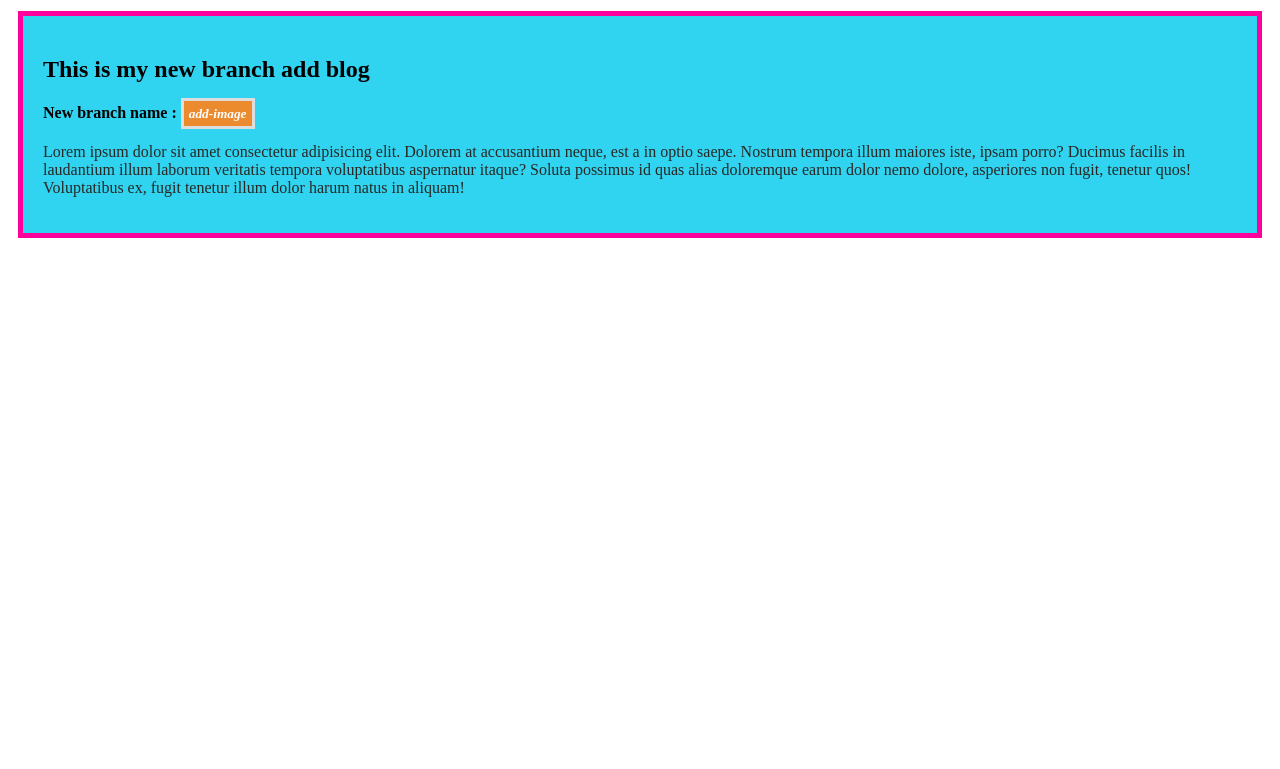
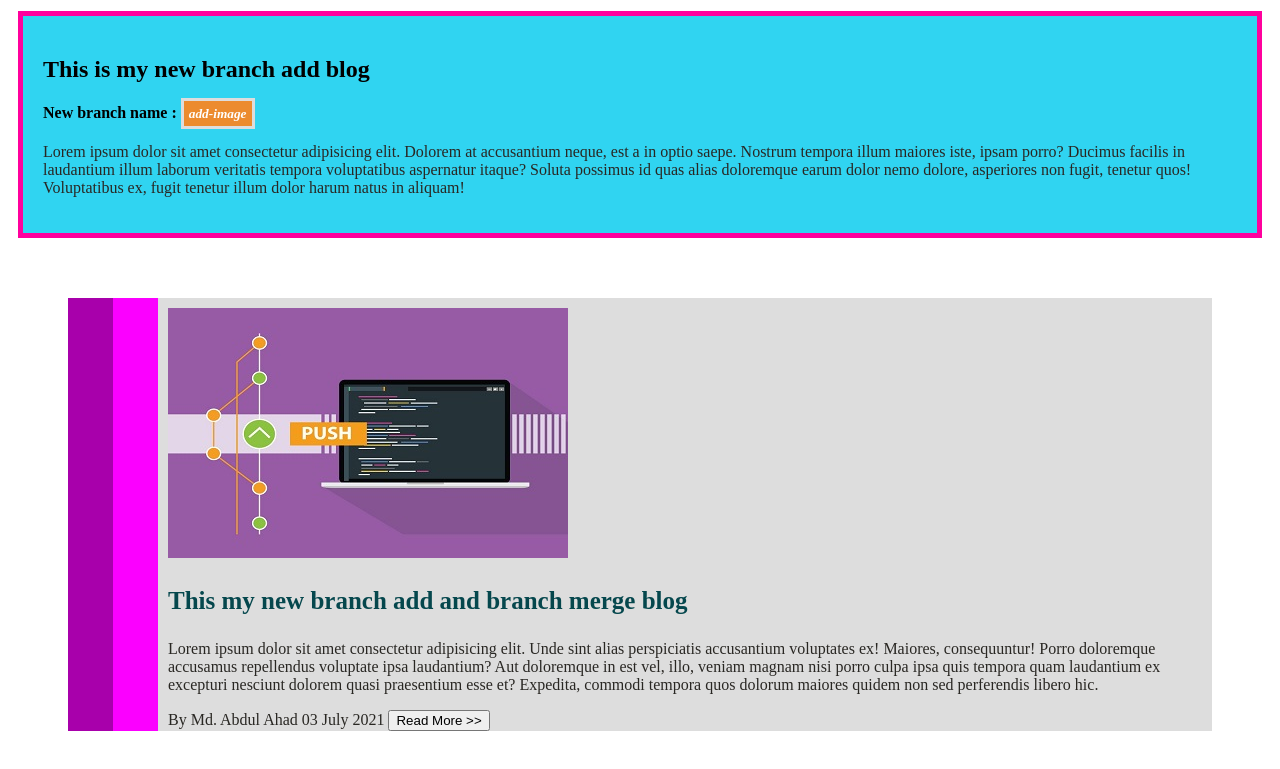
Before and after one commit to abdulahad-dev/my-third-repo, a plain HTML site: page index.html in a window 1280 px wide. Shown: the part 1135-1904 px from the top of the page. Before the commit the page ends 1383 px from the top, so only its background shows below. Drawn offline with Linux system fonts and the light colour scheme.

Commit message:
super blog add

```diff
--- a/index.html
+++ b/index.html
@@ -26,5 +26,15 @@
         <h4>New branch name : <small class="sub-branch">add-image</small></h4>
         <p>Lorem ipsum dolor sit amet consectetur adipisicing elit. Dolorem at accusantium neque, est a in optio saepe. Nostrum tempora illum maiores iste, ipsam porro? Ducimus facilis in laudantium illum laborum veritatis tempora voluptatibus aspernatur itaque? Soluta possimus id quas alias doloremque earum dolor nemo dolore, asperiores non fugit, tenetur quos! Voluptatibus ex, fugit tenetur illum dolor harum natus in aliquam!</p>
     </div>
+    <div class="my-super-blog">
+        <img src="img/git-push.jpg" alt="Github Push">
+        <div class="blog-details">
+            <h3>This my new branch add and branch merge blog</h3>
+            <p>Lorem ipsum dolor sit amet consectetur adipisicing elit. Unde sint alias perspiciatis accusantium voluptates ex! Maiores, consequuntur! Porro doloremque accusamus repellendus voluptate ipsa laudantium? Aut doloremque in est vel, illo, veniam magnam nisi porro culpa ipsa quis tempora quam laudantium ex excepturi nesciunt dolorem quasi praesentium esse et? Expedita, commodi tempora quos dolorum maiores quidem non sed perferendis libero hic.</p>
+           <p>
+            <span>By Md. Abdul Ahad</span> <span>03 July 2021</span> <span><input type="button" value="Read More >>"></span>
+           </p>
+        </div>
+    </div>
 </body>
 </html>
--- a/style.css
+++ b/style.css
@@ -4,7 +4,7 @@ p{
 h3{
     text-align: center;
     font-size: 25px;
-    color: #ffffff;
+    color: #05474d;
 }
 .author-name{
     color: green;
@@ -22,3 +22,18 @@ h3{
         padding: 5px;
         background-color: #ec8b2e;
 }
+.my-super-blog{
+    background-color: #dddddd;
+    border-left: 90px groove #fb00ff;
+    margin: 60px;
+}
+.my-super-blog h3{
+    text-align: left;
+}
+.my-super-blog img{
+    margin-left: 10px;
+    margin-top: 10px;
+}
+.blog-details{
+    margin: 0px 0px 20px 10px;
+}
```
Also changed, not shown: img/git-push.jpg (added).
